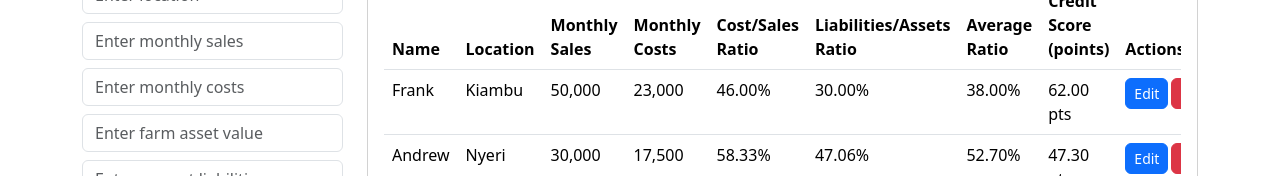
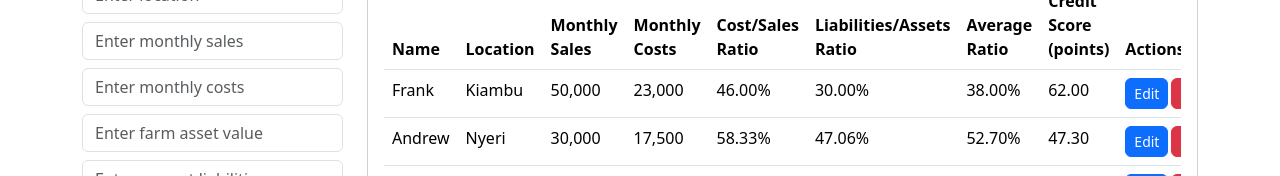
Before and after one commit to Tan-dev202/react-project-dairycredit, a React (Create React App) app: page / in a window 1280 px wide. Shown: the part 624-800 px from the top of the page. Built offline with nearby package versions, Linux system fonts and the light colour scheme; data requests are answered from the project's data file; a web font is replaced by a local one.

Commit message:
remove pts -redundancy

```diff
--- a/src/components/FarmerRow.jsx
+++ b/src/components/FarmerRow.jsx
@@ -23,7 +23,7 @@ export default function FarmerRow({ farmer, deleteFarmer, editFarmer }) {
       <td>{costToSalesRatio.toFixed(2)}%</td>
       <td>{liabilitiesToAssetsRatio.toFixed(2)}%</td>
       <td>{averageRatio.toFixed(2)}%</td>
-      <td className={scoreClass}>{creditScore} pts</td>
+      <td className={scoreClass}>{creditScore}</td>
       <td>
         <div className="btn-group btn-group-sm gap-1">
           <button
```
